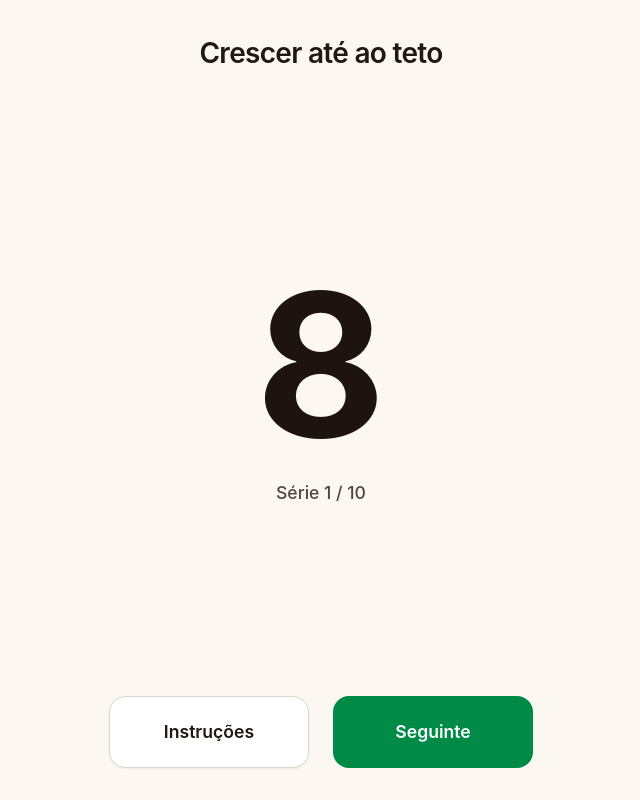
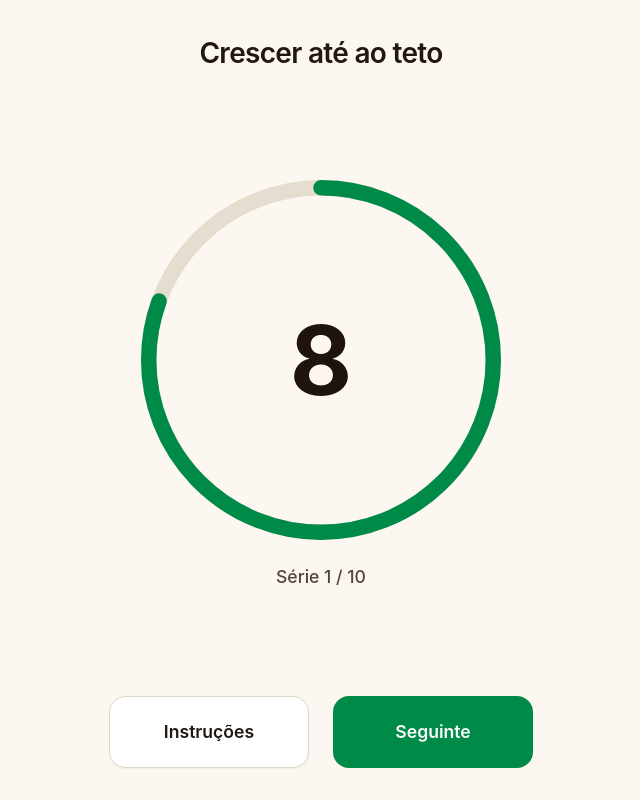
Before and after one commit to labramik/spine, a React (Vite) app: page / in a window 1280 px wide. Both pictures are taken after a click on the button "Começar". Shown: the whole page, without its empty margins (319-959 px from the left). Built offline with nearby package versions, Linux system fonts and the light colour scheme.

Commit message:
Add Circular Timer Component

```diff
--- a/src/App.tsx
+++ b/src/App.tsx
@@ -1,4 +1,4 @@
-import { programme } from '@/data/programme';
+import { programme, REST_SECONDS } from '@/data/programme';
 import { useSessionReducer } from '@/hooks/useSessionReducer';
 import { useTimer } from '@/hooks/useTimer';
 import { IntroScreen } from '@/screens/IntroScreen';
@@ -29,6 +29,7 @@ export function App() {
           <ActiveScreen
             exerciseName={exercise.name}
             secondsRemaining={state.secondsRemaining}
+            totalSeconds={exercise.durationSec ?? 0}
             currentSet={state.currentSet}
             totalSets={exercise.sets}
             onInstructions={() => dispatch({ type: 'OPEN_INSTRUCTIONS' })}
@@ -46,6 +47,7 @@ export function App() {
       return (
         <RestScreen
           secondsRemaining={state.restSecondsRemaining}
+          totalSeconds={REST_SECONDS}
           onSkip={() => dispatch({ type: 'SKIP_REST' })}
         />
       );
--- /dev/null
+++ b/src/components/CircularTimer.tsx
@@ -0,0 +1,78 @@
+interface CircularTimerProps {
+  secondsRemaining: number;
+  totalSeconds: number;
+  variant?: 'active' | 'rest';
+}
+
+export function CircularTimer({
+  secondsRemaining,
+  totalSeconds,
+  variant = 'active',
+}: CircularTimerProps) {
+  const size = 280;
+  const stroke = 12;
+  const radius = (size - stroke) / 2;
+  const circumference = 2 * Math.PI * radius;
+
+  const fraction = totalSeconds > 0 ? secondsRemaining / totalSeconds : 0;
+  const clamped = Math.max(0, Math.min(1, fraction));
+  const dashOffset = circumference * (1 - clamped);
+
+  const trackVar =
+    variant === 'rest' ? 'var(--ex-ring-rest-track)' : 'var(--ex-ring-track)';
+  const progressVar =
+    variant === 'rest'
+      ? 'var(--ex-ring-rest-progress)'
+      : 'var(--ex-ring-progress)';
+
+  return (
+    <div
+      className="relative flex items-center justify-center"
+      style={{ width: 'var(--ex-ring-size)', height: 'var(--ex-ring-size)' }}
+    >
+      <svg
+        width="100%"
+        height="100%"
+        viewBox={`0 0 ${size} ${size}`}
+        className="-rotate-90"
+        aria-hidden="true"
+      >
+        <circle
+          cx={size / 2}
+          cy={size / 2}
+          r={radius}
+          fill="none"
+          stroke={trackVar}
+          strokeWidth={stroke}
+        />
+        <circle
+          cx={size / 2}
+          cy={size / 2}
+          r={radius}
+          fill="none"
+          stroke={progressVar}
+          strokeWidth={stroke}
+          strokeLinecap="round"
+          strokeDasharray={circumference}
+          strokeDashoffset={dashOffset}
+          style={{
+            transition: 'stroke-dashoffset 0.95s linear',
+          }}
+        />
+      </svg>
+      <span
+        className="absolute tabular-nums font-bold leading-none"
+        style={{
+          fontSize: 'var(--ex-ring-number-size)',
+          fontWeight: 'var(--ex-timer-weight)',
+          color:
+            variant === 'rest'
+              ? 'var(--ex-rest-fg)'
+              : 'var(--ex-timer-color)',
+        }}
+      >
+        {secondsRemaining}
+      </span>
+    </div>
+  );
+}
--- a/src/screens/ActiveScreen.tsx
+++ b/src/screens/ActiveScreen.tsx
@@ -1,8 +1,10 @@
 import { Button } from '@/components/ui/button';
+import { CircularTimer } from '@/components/CircularTimer';
 
 interface ActiveScreenProps {
   exerciseName: string;
   secondsRemaining: number;
+  totalSeconds: number;
   currentSet: number;
   totalSets: number;
   onInstructions: () => void;
@@ -12,6 +14,7 @@ interface ActiveScreenProps {
 export function ActiveScreen({
   exerciseName,
   secondsRemaining,
+  totalSeconds,
   currentSet,
   totalSets,
   onInstructions,
@@ -38,17 +41,12 @@ export function ActiveScreen({
         </h1>
       </header>
 
-      <main className="flex flex-1 flex-col items-center justify-center gap-4">
-        <span
-          className="tabular-nums font-bold leading-none"
-          style={{
-            fontSize: 'var(--ex-timer-size)',
-            fontWeight: 'var(--ex-timer-weight)',
-            color: 'var(--ex-timer-color)',
-          }}
-        >
-          {secondsRemaining}
-        </span>
+      <main className="flex flex-1 flex-col items-center justify-center gap-6">
+        <CircularTimer
+          secondsRemaining={secondsRemaining}
+          totalSeconds={totalSeconds}
+          variant="active"
+        />
         <span
           className="font-medium"
           style={{
--- a/src/screens/RestScreen.tsx
+++ b/src/screens/RestScreen.tsx
@@ -1,11 +1,13 @@
 import { Button } from '@/components/ui/button';
+import { CircularTimer } from '@/components/CircularTimer';
 
 interface RestScreenProps {
   secondsRemaining: number;
+  totalSeconds: number;
   onSkip: () => void;
 }
 
-export function RestScreen({ secondsRemaining, onSkip }: RestScreenProps) {
+export function RestScreen({ secondsRemaining, totalSeconds, onSkip }: RestScreenProps) {
   return (
     <div
       className="fixed inset-0 flex flex-col items-center justify-center"
@@ -24,15 +26,11 @@ export function RestScreen({ secondsRemaining, onSkip }: RestScreenProps) {
         >
           Descansa
         </h1>
-        <span
-          className="tabular-nums font-bold leading-none"
-          style={{
-            fontSize: 'var(--ex-timer-size)',
-            color: 'var(--ex-rest-fg)',
-          }}
-        >
-          {secondsRemaining}
-        </span>
+        <CircularTimer
+          secondsRemaining={secondsRemaining}
+          totalSeconds={totalSeconds}
+          variant="rest"
+        />
       </div>
 
       <footer className="flex-shrink-0 pb-8">
--- a/src/styles/tokens.css
+++ b/src/styles/tokens.css
@@ -15,6 +15,15 @@
   --ex-timer-color: oklch(0.20 0.02 50);
   --ex-set-color: oklch(0.40 0.02 50);
   --ex-border: oklch(0.88 0.02 80);
+
+  /* ─── Circular timer ─── */
+  --ex-ring-size: clamp(16rem, 45vh, 28rem);
+  --ex-ring-stroke: clamp(8px, 1.2vh, 14px);
+  --ex-ring-track: oklch(0.90 0.02 80);
+  --ex-ring-progress: oklch(0.55 0.15 155);
+  --ex-ring-rest-track: oklch(0.82 0.04 200);
+  --ex-ring-rest-progress: oklch(0.55 0.12 200);
+  --ex-ring-number-size: clamp(4rem, 12vh, 8rem);
 
   /* ─── Typography ─── */
   --ex-timer-size: clamp(8rem, 25vh, 16rem);
```
